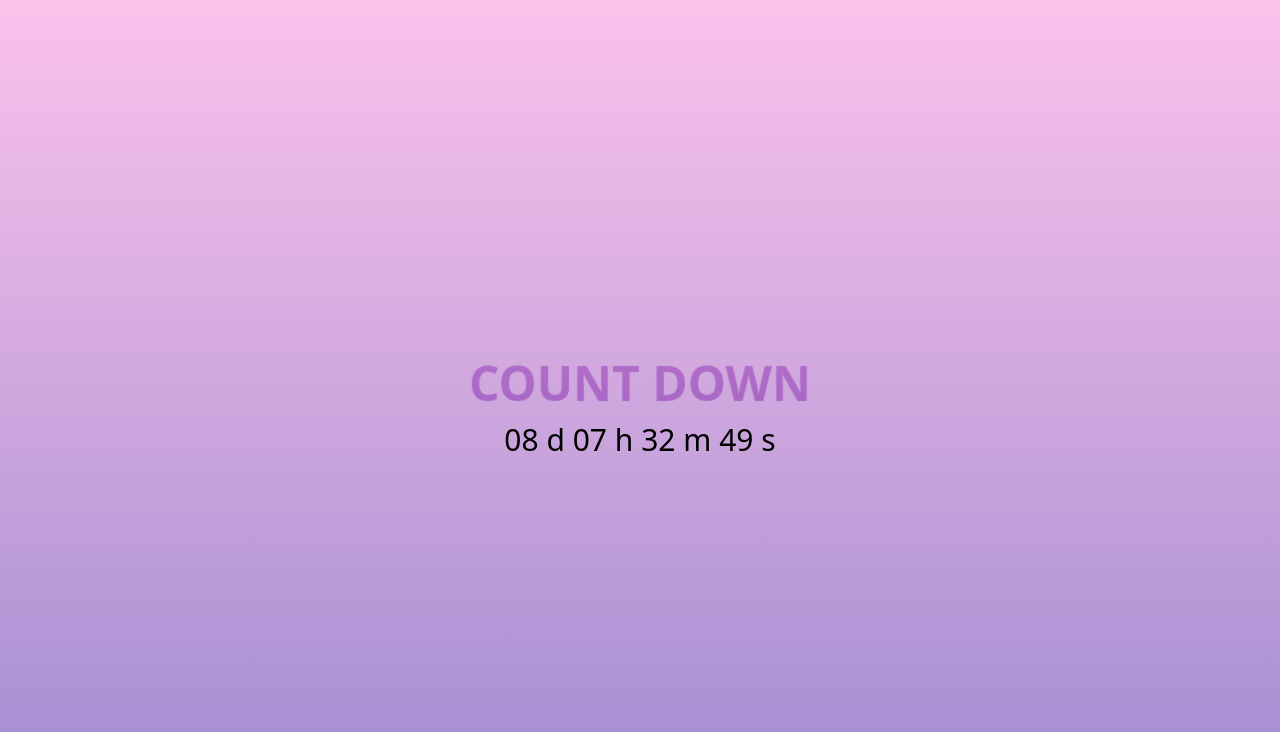
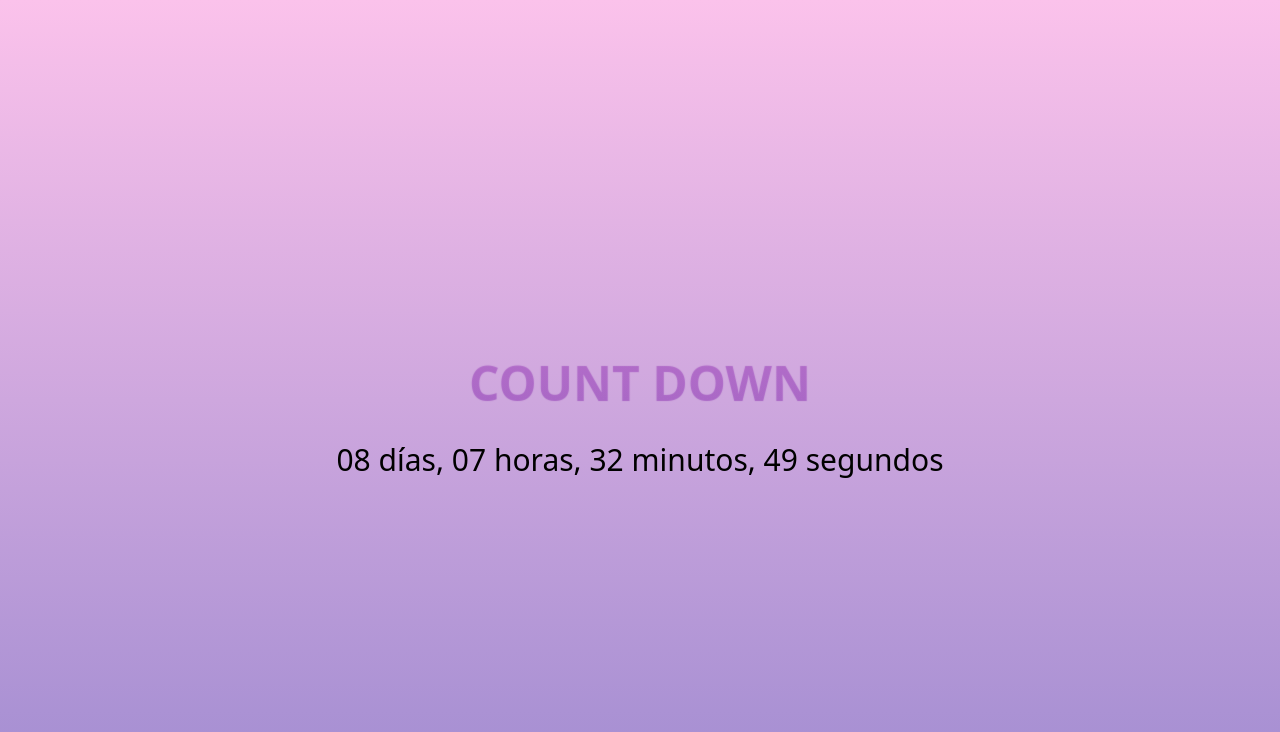
Before and after one commit to bishopolo/countdown, a website built with Vite: page index.html in a window 1280 px wide. Built offline with nearby package versions, Linux system fonts and the light colour scheme.

Commit message:
fix: update styles css

```diff
--- a/index.html
+++ b/index.html
@@ -11,7 +11,7 @@
     class="w-[90%] max-w-[1000px] mx-auto border-0 border-black grid place-content-center"
   >
     <div>
-      <h1 class="text-center text-5xl my-4 uppercase font-bold">count down</h1>
+      <h1 class="text-center text-5xl my-9 uppercase font-bold">count down</h1>
       <p class="timer border-0 text-3xl tabular-nums text-center"></p>
     </div>
     <script src="./src/main.js"></script>
--- a/src/main.js
+++ b/src/main.js
@@ -6,18 +6,27 @@ let timerText = document.querySelector(".timer");
 function updateCountDown() {
   let currentMiliseconds = targetDate - new Date().getTime();
 
+  // en los days, estamos pasando de milisegundos a segundos (/ 1000) luego de segundos a minutos (/ 60) luego de minutos a horas ( / 60) luego de horas a días ( / 24)
   let days = Math.floor(currentMiliseconds / 1000 / 60 / 60 / 24);
+  // en las siguientes operaciones hacemos uso del operador % para mantener un rango de horas entre 0 - 23, minutos entre 0 - 59 y segundos entre 0 - 59, y con este operador lo logramos
+  // con este tenemos las horas restantes ya que le decimos que debe tener un rango de 0 - 23  horas
   let hours = Math.floor(currentMiliseconds / 1000 / 60 / 60) % 24;
+  // acá sucede lo mismo solo que lo hacemos con minutos y le decimos que tenga un rango siempre de 0 - 59
   let minutes = Math.floor(currentMiliseconds / 1000 / 60) % 60;
+  // lo mismo que el anterior, de esta forma nos aseguramos que tienen un rango, ya que si no hacemos esto podemos ver en las horas valores que no siguen nuestro estandar de horas como 25 horas, 50 horas, entonces con este operador les ponemos un rango el cual es perfecto para nuestra cuenta regresiva
   let seconds = Math.floor(currentMiliseconds / 1000) % 60;
 
-  timerText.textContent = `${formatDate(days)} d ${formatDate(
+  // timerText.textContent = `${formatDate(days)} d ${formatDate(
+  //   hours
+  // )} h ${formatDate(minutes)} m ${formatDate(seconds)} s`;
+  timerText.textContent = `${formatDate(days)} días, ${formatDate(
     hours
-  )} h ${formatDate(minutes)} m ${formatDate(seconds)} s`;
+  )} horas, ${formatDate(minutes)} minutos, ${formatDate(seconds)} segundos`;
 
   if (currentMiliseconds < 0) {
     clearInterval(setId);
-    timerText.textContent = "heyyy today is the great day!!!!";
+    timerText.textContent = "heyyy today is the great day!!!!🎉🎉🎉🎊🎊🍾";
+    return;
   }
 }
 
```
Also changed, not shown: src/output.css.
